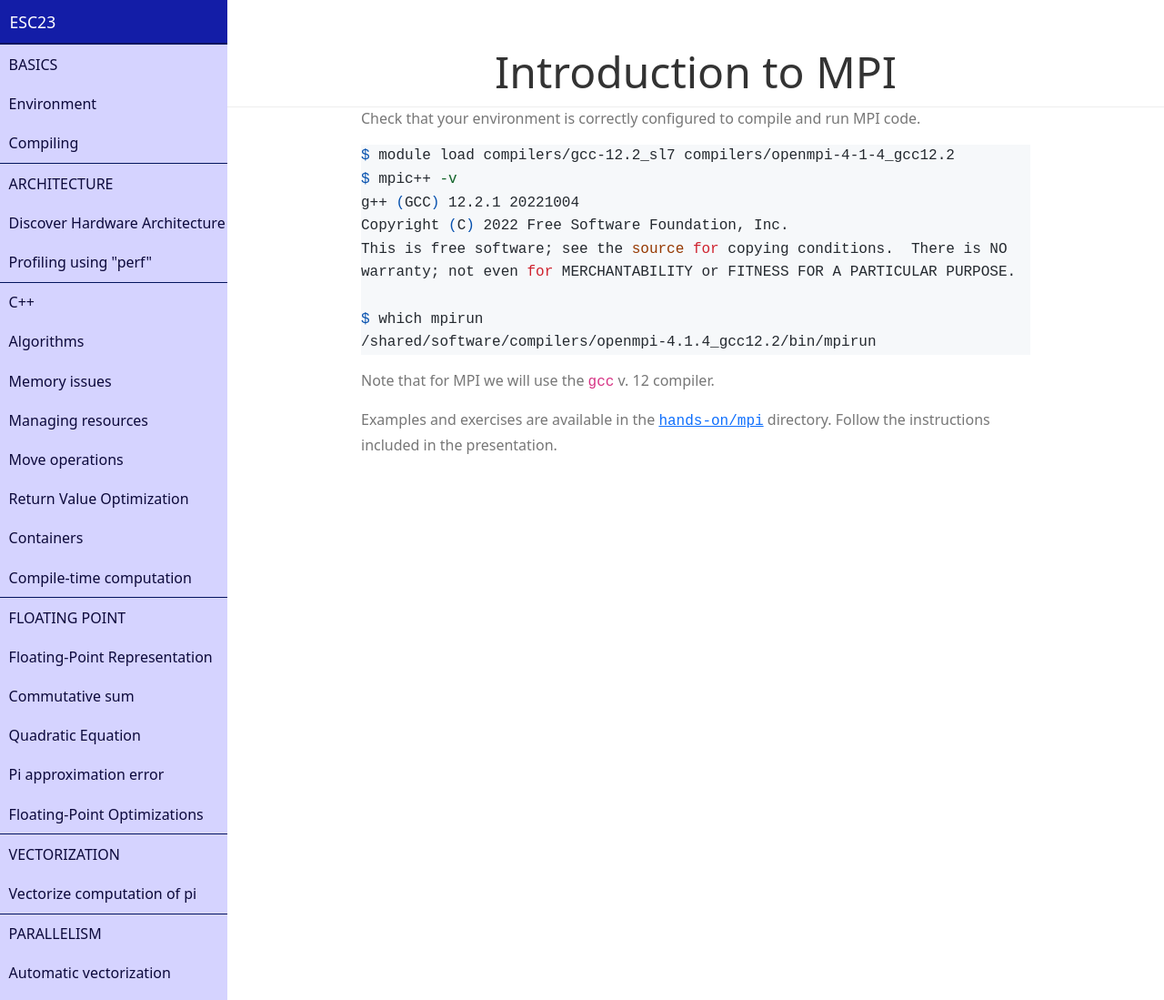
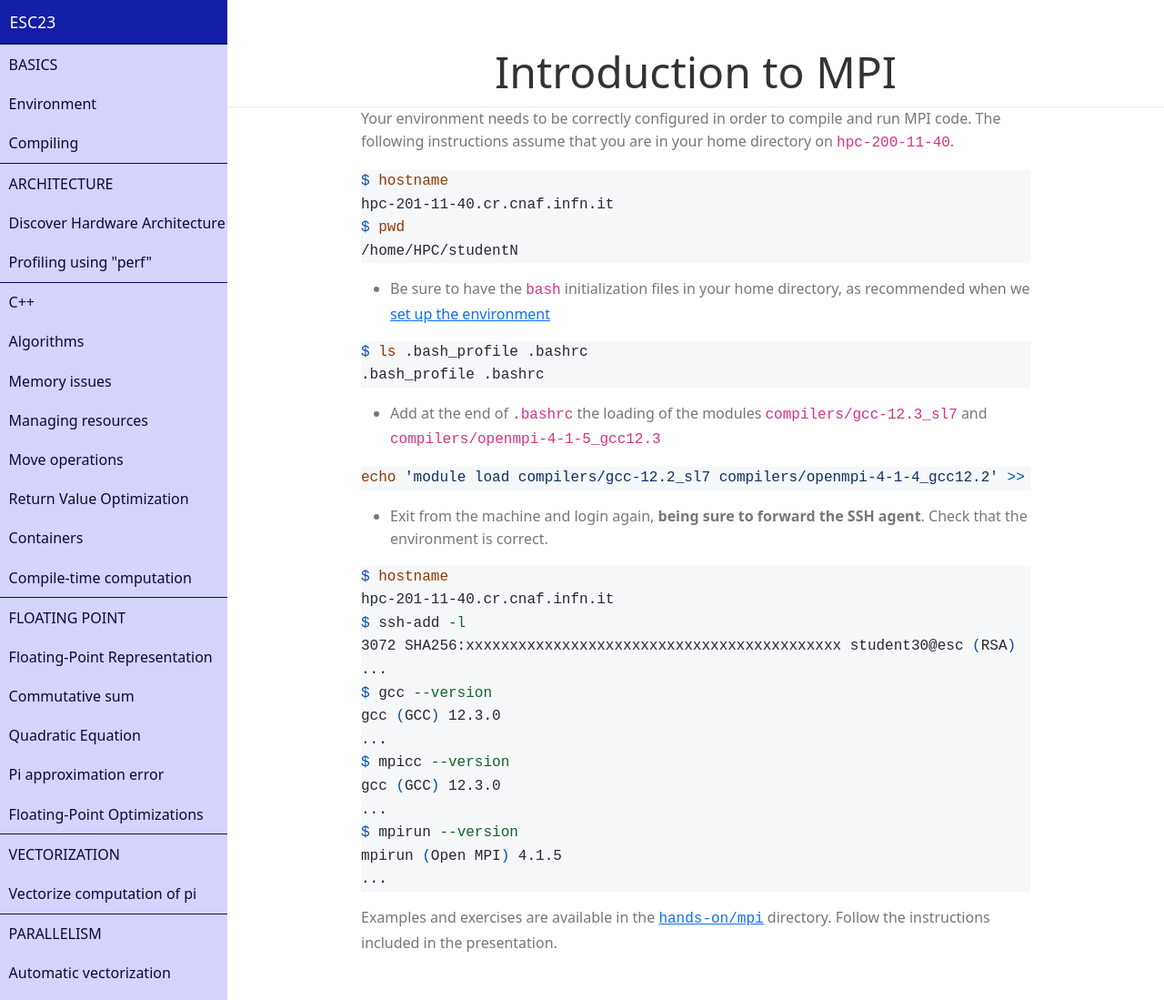
Before and after one commit to loscati/esc23, a Jekyll site: the page built from parallelism/mpi.md, in a window 1280 px wide and 1099 px high. Shown: the whole window at 91% size. Built offline with Jekyll 4.4.1, drawn with Linux system fonts in a browser that asks for light colours; nearby versions of some CDN libraries.

Commit message:
Update instructions to setup MPI environment

````diff
--- a/parallelism/mpi.md
+++ b/parallelism/mpi.md
@@ -4,21 +4,52 @@ layout: main
 section: parallelism
 ---
 
-Check that your environment is correctly configured to compile and run MPI code.
+Your environment needs to be correctly configured in order to compile and run
+MPI code. The following instructions assume that you are in your home directory
+on `hpc-200-11-40`.
 
 ```shell
-$ module load compilers/gcc-12.2_sl7 compilers/openmpi-4-1-4_gcc12.2
-$ mpic++ -v
-g++ (GCC) 12.2.1 20221004
-Copyright (C) 2022 Free Software Foundation, Inc.
-This is free software; see the source for copying conditions.  There is NO
-warranty; not even for MERCHANTABILITY or FITNESS FOR A PARTICULAR PURPOSE.
-
-$ which mpirun
-/shared/software/compilers/openmpi-4.1.4_gcc12.2/bin/mpirun
+$ hostname
+hpc-201-11-40.cr.cnaf.infn.it
+$ pwd
+/home/HPC/studentN
 ```
 
-Note that for MPI we will use the `gcc` v. 12 compiler.
+- Be sure to have the `bash` initialization files in your home directory, as
+  recommended when we [set up the
+  environment]({{site.baseurl}}/basic/environment.html)
+
+```shell
+$ ls .bash_profile .bashrc
+.bash_profile .bashrc
+```
+
+- Add at the end of `.bashrc` the loading of the modules
+  `compilers/gcc-12.3_sl7` and `compilers/openmpi-4-1-5_gcc12.3`
+
+```shell
+echo 'module load compilers/gcc-12.2_sl7 compilers/openmpi-4-1-4_gcc12.2' >> .bashrc
+```
+
+- Exit from the machine and login again, **being sure to forward the SSH
+  agent**. Check that the environment is correct.
+
+```shell
+$ hostname
+hpc-201-11-40.cr.cnaf.infn.it
+$ ssh-add -l
+3072 SHA256:xxxxxxxxxxxxxxxxxxxxxxxxxxxxxxxxxxxxxxxxxxx student30@esc (RSA)
+...
+$ gcc --version
+gcc (GCC) 12.3.0
+...
+$ mpicc --version
+gcc (GCC) 12.3.0
+...
+$ mpirun --version
+mpirun (Open MPI) 4.1.5
+...
+```
 
 Examples and exercises are available in the
 [`hands-on/mpi`]({{site.exercises_repo}}/hands-on/mpi) directory. Follow the
````
